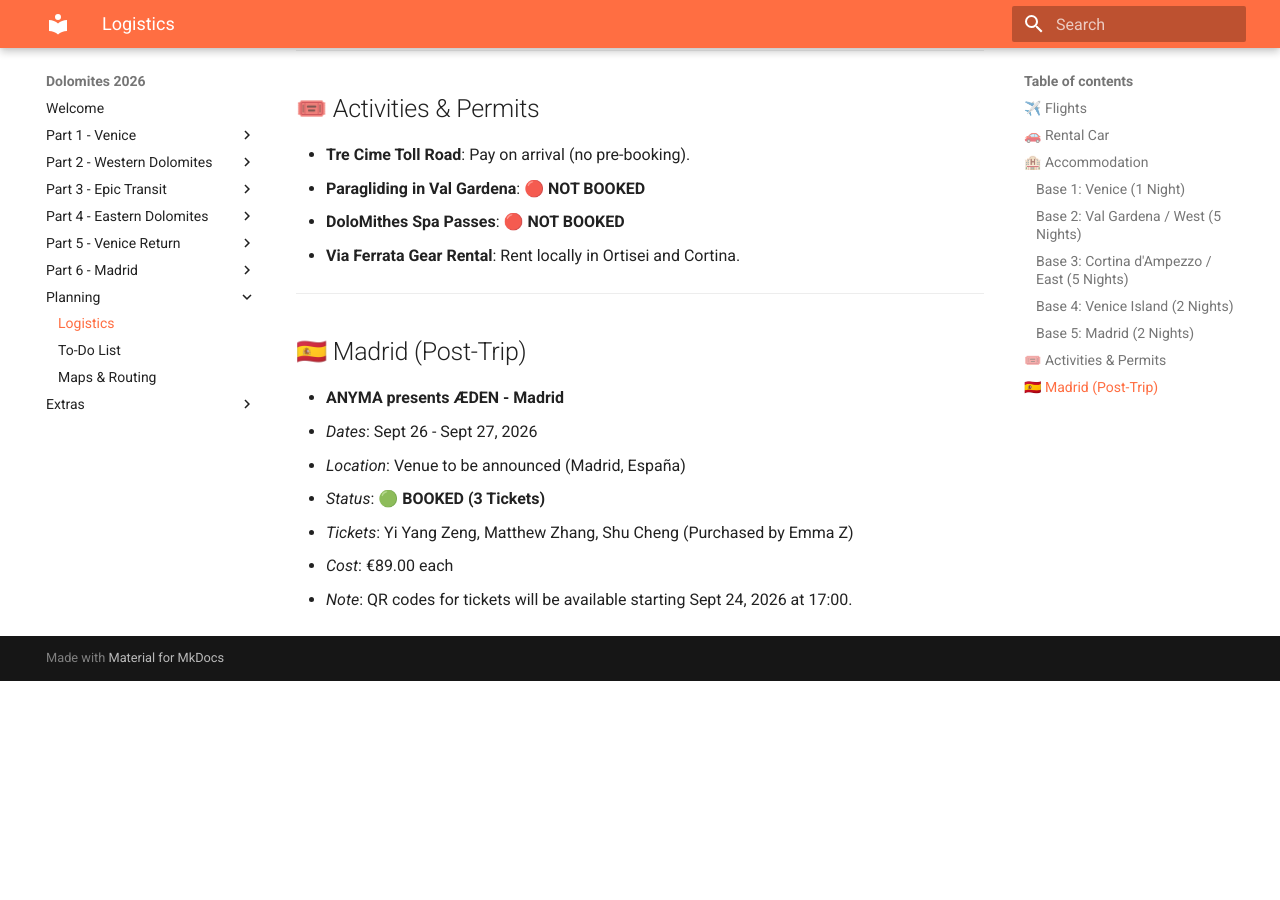
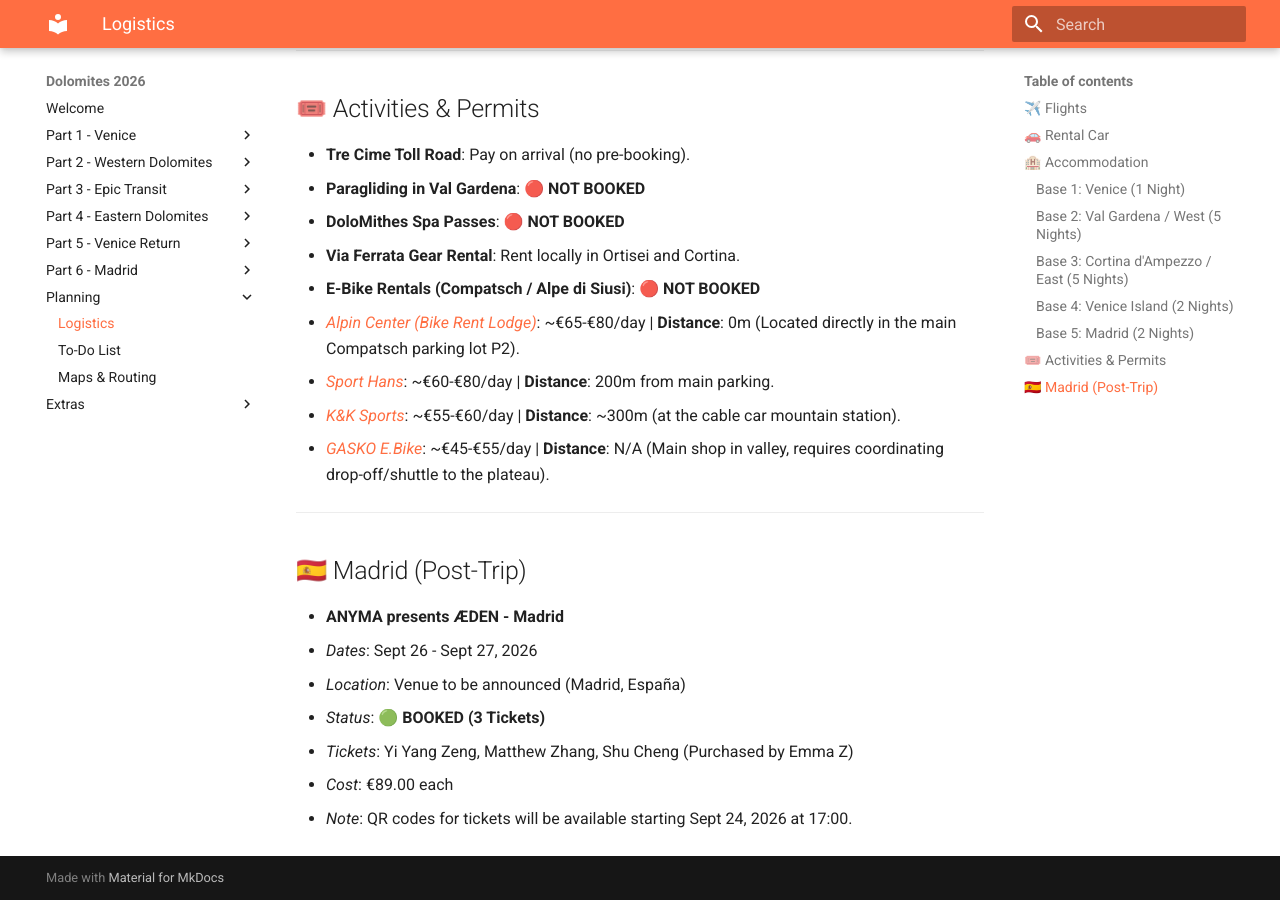
Before and after one commit to iammzz/dolomites-2026, an MkDocs documentation site: the page built from docs/logistics.md, in a window 1280 px wide and 900 px high, scrolled down 2137 px. Built offline with MkDocs 1.6.1 and Material for MkDocs 9.7.7, drawn with Linux system fonts in a browser that asks for light colours; before the commit the page ends 2818 px from its top, so only the background shows below that.

Commit message:
Add e-bike rental links and fix Day 4 driving sync

```diff
--- a/docs/logistics.md
+++ b/docs/logistics.md
@@ -65,6 +65,11 @@
 * **Paragliding in Val Gardena**: 🔴 **NOT BOOKED**
 * **DoloMithes Spa Passes**: 🔴 **NOT BOOKED**
 * **Via Ferrata Gear Rental**: Rent locally in Ortisei and Cortina.
+* **E-Bike Rentals (Compatsch / Alpe di Siusi)**: 🔴 **NOT BOOKED**
+  * *[Alpin Center (Bike Rent Lodge)](https://www.alpincenter.it/)*: ~€65-€80/day | **Distance**: 0m (Located directly in the main Compatsch parking lot P2).
+  * *[Sport Hans](https://www.sporthans.com/en/)*: ~€60-€80/day | **Distance**: 200m from main parking.
+  * *[K&K Sports](https://www.kksports.com/)*: ~€55-€60/day | **Distance**: ~300m (at the cable car mountain station).
+  * *[GASKO E.Bike](https://www.gasko-ebike.it/)*: ~€45-€55/day | **Distance**: N/A (Main shop in valley, requires coordinating drop-off/shuttle to the plateau).
 
 ---
 
```
Also changed, not shown: docs/index.md (+2 -2 lines).
